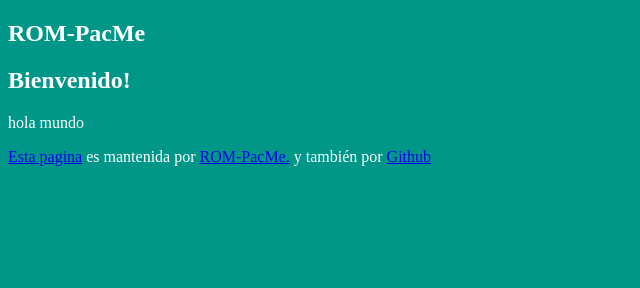
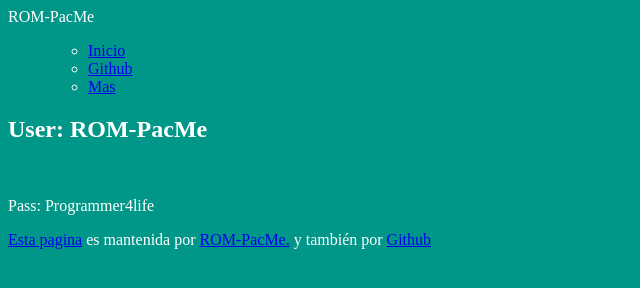
Before and after one commit to jefer94/rom-pacme, a plain HTML site: page index.html in a window 1280 px wide. Shown: the whole page, without its empty margins (0-640 px from the left). Drawn offline with Linux system fonts and the light colour scheme.

Commit message:
añadiendo todo lo demás :3

```diff
--- a/index.html
+++ b/index.html
@@ -14,15 +14,33 @@
     			background-color: #009688;
     			font: arial;
 				}
-        </style>
+		</style>
 </head>
 <body>
-	<section class="page-header header-shadow">
-      <h1 class="project-name">ROM-PacMe</h1>
-      <h2 class="project-tagline">Bienvenido!</h2>
-    </section>
-	<p>hola mundo
+	<header>
+		<div class="menu">
+			<div class="contenedor">
+				<div class="logo">ROM-PacMe</div>
+				<nav>
+					<ul>
+						<ul>
+							<li><a href="#">Inicio</a></li>
+							<li><a href="#">Github</a></li>
+							<li><a href="#">Mas</a></li>
+						</ul>
+					</ul>
+				</nav>
+			</div>
+		</div>
+	</header>
+	<div class="texto">
+		<h2>User: ROM-PacMe</h2>
+		<br>
+		<p>Pass: Programmer4life</p>
+	</div>
+	<div class="principal contenedor">
 
+	</div>
 	<footer class="site-footer">
       <span class="site-footer-owner"><a href="https://github.com/ROM-PacMe/rom-pacme">Esta pagina</a> es mantenida por <a href="https://github.com/ROM-PacMe">ROM-PacMe.</a> y también por <a href="https://github.com/">Github</a></span>
     </footer>
```
